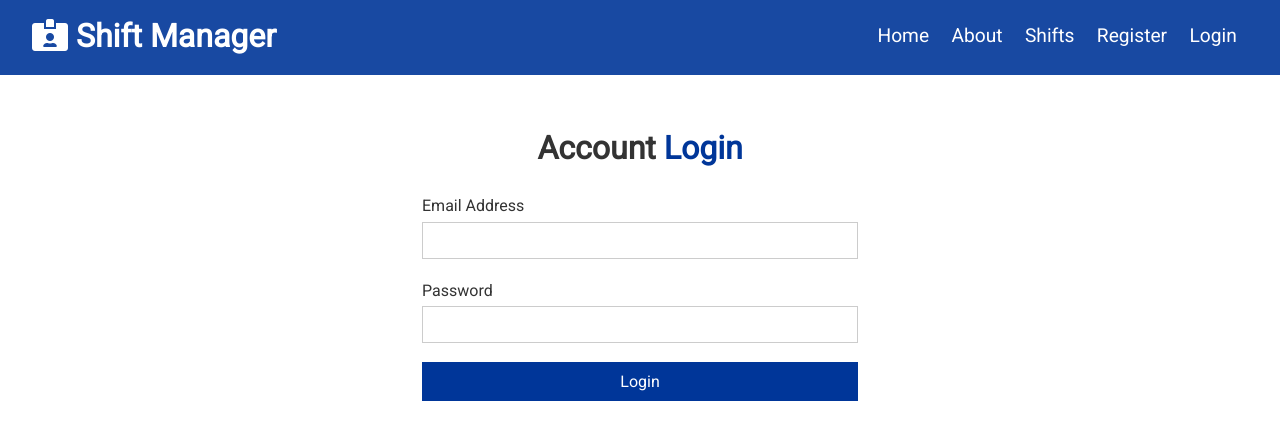
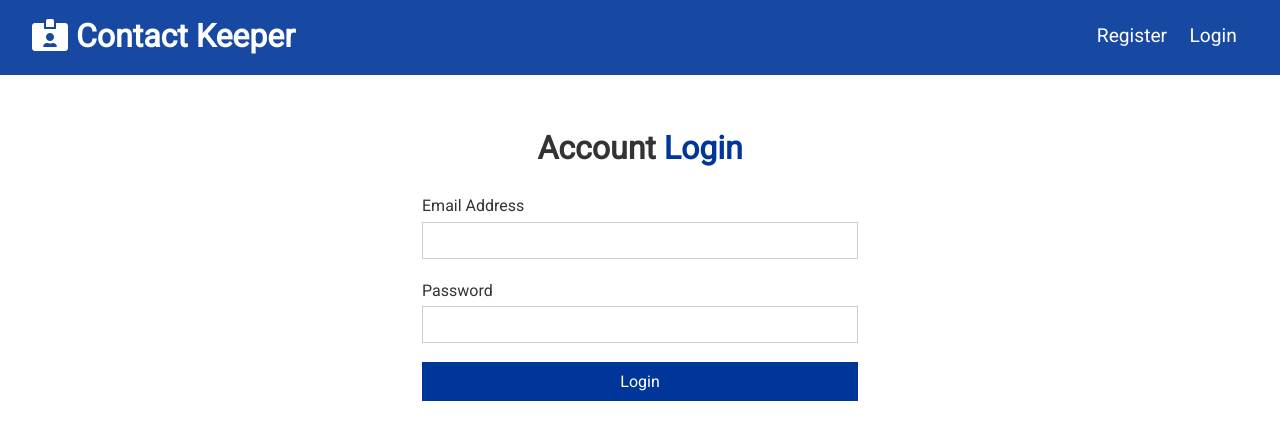
Before and after one commit to szantilas87/shiftManger, a React (Create React App) app in the folder client/: page /login in a window 1280 px wide. Shown: the top 440 px of the page. Built offline with nearby package versions, Linux system fonts and the light colour scheme.

Commit message:
Login & logout

```diff
--- a/client/src/components/auth/Login.js
+++ b/client/src/components/auth/Login.js
@@ -1,25 +1,25 @@
 import React, { useState, useContext, useEffect } from 'react';
 import AuthContext from '../../context/auth/authContext';
-// import AlertContext from '../../context/alert/alertContext';
+import AlertContext from '../../context/alert/alertContext';
 
 const Login = props => {
-  //   const alertContext = useContext(AlertContext);
+  const alertContext = useContext(AlertContext);
   const authContext = useContext(AuthContext);
 
-  //   const { setAlert } = alertContext;
+  const { setAlert } = alertContext;
   const { login, error, clearErrors, isAuthenticated } = authContext;
 
-  //   useEffect(() => {
-  //     if (isAuthenticated) {
-  //       props.history.push('/');
-  //     }
+  useEffect(() => {
+    if (isAuthenticated) {
+      props.history.push('/');
+    }
 
-  //     if (error === 'Invalid Credentials') {
-  //       setAlert(error, 'danger');
-  //       clearErrors();
-  //     }
-  //     // eslint-disable-next-line
-  //   }, [error, isAuthenticated, props.history]);
+    if (error === 'Invalid Credentials') {
+      setAlert(error, 'danger');
+      clearErrors();
+    }
+    // eslint-disable-next-line
+  }, [error, isAuthenticated, props.history]);
 
   const [user, setUser] = useState({
     email: '',
@@ -28,12 +28,16 @@ const Login = props => {
 
   const { email, password } = user;
 
-  const onChange = e => setUser({ ...user, [e.target.name]: e.target.value });
+  const onChange = e =>
+    setUser({
+      ...user,
+      [e.target.name]: e.target.value
+    });
 
   const onSubmit = e => {
     e.preventDefault();
     if (email === '' || password === '') {
-      //   setAlert('Please fill in all fields', 'danger');
+      setAlert('Please fill in all fields', 'danger');
     } else {
       login({
         email,
@@ -44,11 +48,11 @@ const Login = props => {
   return (
     <div className='form-container'>
       <h1>
-        Account <span className='text-primary'>Login</span>
-      </h1>
+        Account <span className='text-primary'> Login </span>{' '}
+      </h1>{' '}
       <form onSubmit={onSubmit}>
         <div className='form-group'>
-          <label htmlFor='email'>Email Address</label>
+          <label htmlFor='email'> Email Address </label>{' '}
           <input
             type='email'
             name='email'
@@ -56,9 +60,9 @@ const Login = props => {
             onChange={onChange}
             required
           />
-        </div>
+        </div>{' '}
         <div className='form-group'>
-          <label htmlFor='password'>Password</label>
+          <label htmlFor='password'> Password </label>{' '}
           <input
             type='password'
             name='password'
@@ -66,13 +70,13 @@ const Login = props => {
             onChange={onChange}
             required
           />
-        </div>
+        </div>{' '}
         <input
           type='submit'
           value='Login'
           className='btn btn-primary btn-block'
         />
-      </form>
+      </form>{' '}
     </div>
   );
 };
--- a/client/src/components/layout/Navbar.js
+++ b/client/src/components/layout/Navbar.js
@@ -1,43 +1,59 @@
-import React from 'react';
+import React, { Fragment, useContext } from 'react';
 import PropTypes from 'prop-types';
 import { Link } from 'react-router-dom';
+import AuthContext from '../../context/auth/authContext';
+import OrganizationContext from '../../context/organization/organizationContext';
+const Navbar = ({ title, icon }) => {
+  const authContext = useContext(AuthContext);
+  const organizationContext = useContext(OrganizationContext);
 
-const Navbar = ({ title, icon }) => {
+  const { isAuthenticated, logout, user } = authContext;
+  // const { clearContacts } = organizationContext;
+
+  const onLogout = () => {
+    logout();
+    // clearContacts();
+  };
+
+  const authLinks = (
+    <Fragment>
+      <li>Hello {user && user.name}</li>
+      <li>
+        <a onClick={onLogout} href='#!'>
+          <i className='fas fa-sign-out-alt'></i>{' '}
+          <span className='hide-sm'>Logout</span>
+        </a>
+      </li>
+    </Fragment>
+  );
+
+  const guestLinks = (
+    <Fragment>
+      <li>
+        <Link to='/register'> Register </Link>{' '}
+      </li>{' '}
+      <li>
+        <Link to='/login'> Login </Link>{' '}
+      </li>{' '}
+    </Fragment>
+  );
   return (
     <div className='navbar bg-primary'>
       <h1>
         <i className={icon}> </i> {title}{' '}
       </h1>{' '}
-      <ul>
-        <li>
-          <Link to='/'> Home </Link>{' '}
-        </li>{' '}
-        <li>
-          <Link to='/about'> About </Link>{' '}
-        </li>{' '}
-        <li>
-          <Link to='/shifts'> Shifts </Link>{' '}
-        </li>{' '}
-        <li>
-          {' '}
-          <Link to='/register'> Register </Link>{' '}
-        </li>{' '}
-        <li>
-          {' '}
-          <Link to='/login'> Login </Link>{' '}
-        </li>{' '}
-      </ul>{' '}
+      <ul>{isAuthenticated ? authLinks : guestLinks}</ul>{' '}
     </div>
   );
 };
 
-Navbar.propTypes = {
+Navbar.prototype = {
   title: PropTypes.string.isRequired,
   icon: PropTypes.string
 };
 
 Navbar.defaultProps = {
-  title: 'Shift Manager',
+  title: 'Contact Keeper',
   icon: 'fas fa-id-card-alt'
 };
 
--- a/client/src/components/organizations/OrganizationItem.js
+++ b/client/src/components/organizations/OrganizationItem.js
@@ -13,13 +13,12 @@ const OrganizationItem = ({ organization }) => {
     clearCurrentOrganization
   } = organizationContext;
 
-  const { getOrganization, loadOrganization } = authContext;
+  const { getOrganization } = authContext;
 
   const { id, name, rate } = organization;
 
   const getOrg = () => {
     getOrganization({ name: name });
-    loadOrganization();
   };
 
   const onDelete = () => {
--- a/client/src/context/auth/AuthState.js
+++ b/client/src/context/auth/AuthState.js
@@ -40,14 +40,10 @@ const AuthState = props => {
 
     try {
       const res = await axios.get('/api/auth');
-      dispatch({
-        type: USER_LOADED,
-        payload: res.data
-      });
+
+      dispatch({ type: USER_LOADED, payload: res.data });
     } catch (err) {
-      dispatch({
-        type: AUTH_ERROR
-      });
+      dispatch({ type: AUTH_ERROR });
     }
   };
   // Load Organization
@@ -137,6 +133,8 @@ const AuthState = props => {
         type: GET_ORGANIZATION_TOKEN,
         payload: res.data
       });
+
+      loadOrganization();
     } catch (err) {
       dispatch({
         type: GET_TOKEN_FAIL,
--- a/client/src/context/auth/authReducer.js
+++ b/client/src/context/auth/authReducer.js
@@ -41,7 +41,8 @@ export default (state, action) => {
                 ...state,
                 ...action.payload,
                     isAuthenticated: true,
-                    loading: false
+                    loading: false,
+                    userToken: action.payload.token
             };
         case REGISTER_FAIL:
         case AUTH_ERROR:
@@ -60,7 +61,8 @@ export default (state, action) => {
             localStorage.setItem('organizationToken', action.payload.token);
             return {
                 ...state,
-                ...action.payload
+                ...action.payload,
+                    organizationToken: action.payload.token
             };
         case GET_TOKEN_FAIL:
             localStorage.removeItem('organizationToken');
```
Also changed, not shown: client/src/context/organization/OrganizationState.js (+11 -17 lines), client/package.json (line endings or trailing spaces).
